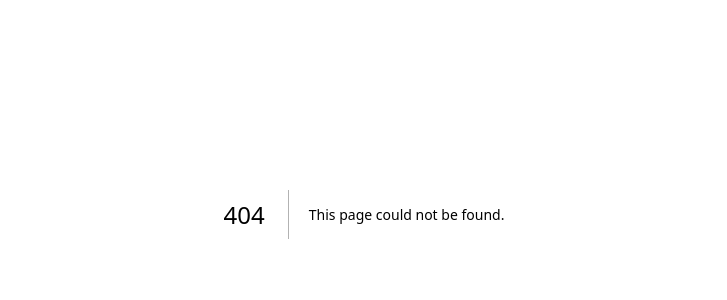
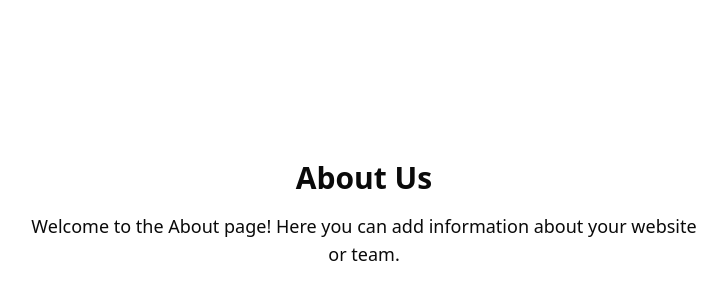
Before and after one commit to williamlin-02/PregGo, a Next.js app in the folder preggo-app/: page /about in a window 1280 px wide. Before the commit this address had no page. Shown: the part 186-486 px from the top of the page, without its empty margins (276-1003 px from the left). Built offline with nearby package versions, Linux system fonts and the light colour scheme.

Commit message:
added references

```diff
--- /dev/null
+++ b/preggo-app/app/about/page.tsx
@@ -0,0 +1,10 @@
+export default function About() {
+    return (
+      <div className="flex flex-col items-center justify-center min-h-screen p-8">
+        <h1 className="text-3xl font-bold mb-4">About Us</h1>
+        <p className="text-lg text-center max-w-2xl">
+          Welcome to the About page! Here you can add information about your website or team.
+        </p>
+      </div>
+    );
+  }
--- a/preggo-app/app/page.tsx
+++ b/preggo-app/app/page.tsx
@@ -1,4 +1,5 @@
 import Image from "next/image";
+import Link from "next/link"; // Import Link for client-side navigation
 
 export default function Home() {
   return (
@@ -14,7 +15,7 @@ export default function Home() {
         />
         <ol className="list-inside list-decimal text-sm/6 text-center sm:text-left font-[family-name:var(--font-geist-mono)]">
           <li className="mb-2 tracking-[-.01em]">
-            Get started by editing{" "}
+            PregGo{" "}
             <code className="bg-black/[.05] dark:bg-white/[.06] px-1 py-0.5 rounded font-[family-name:var(--font-geist-mono)] font-semibold">
               app/page.tsx
             </code>
@@ -39,16 +40,21 @@ export default function Home() {
               width={20}
               height={20}
             />
-            Deploy now
+            Patients
           </a>
           <a
-            className="rounded-full border border-solid border-black/[.08] dark:border-white/[.145] transition-colors flex items-center justify-center hover:bg-[#f2f2f2] dark:hover:bg-[#1a1a1a] hover:border-transparent font-medium text-sm sm:text-base h-10 sm:h-12 px-4 sm:px-5 w-full sm:w-auto md:w-[158px]"
+            className="rounded-full border border-solid border-black/[.08] dark:border-white/[.145] transition-colors flex items-center justify-center hover:bg-[#f2f2f2] dark:hover:bg-[#1a1a1a] hover:border-transparent font-medium text-sm sm:text-base h-10 sm:h-12 px-5 sm:px-6 w-full sm:w-auto md:w-[158px]"
             href="https://nextjs.org/docs?utm_source=create-next-app&utm_medium=appdir-template-tw&utm_campaign=create-next-app"
             target="_blank"
             rel="noopener noreferrer"
           >
-            Read our docs
+            Healthcare Providers
           </a>
+          {/* New button linking to the About page */}
+          <Link href="/about"
+          className="rounded-full border border-solid border-blue-500 transition-colors flex items-center justify-center bg-blue-500 text-white hover:bg-blue-600 font-medium text-sm sm:text-base h-10 sm:h-12 px-6 sm:px-8">
+              About Us
+          </Link>
         </div>
       </main>
       <footer className="row-start-3 flex gap-[24px] flex-wrap items-center justify-center">
```
